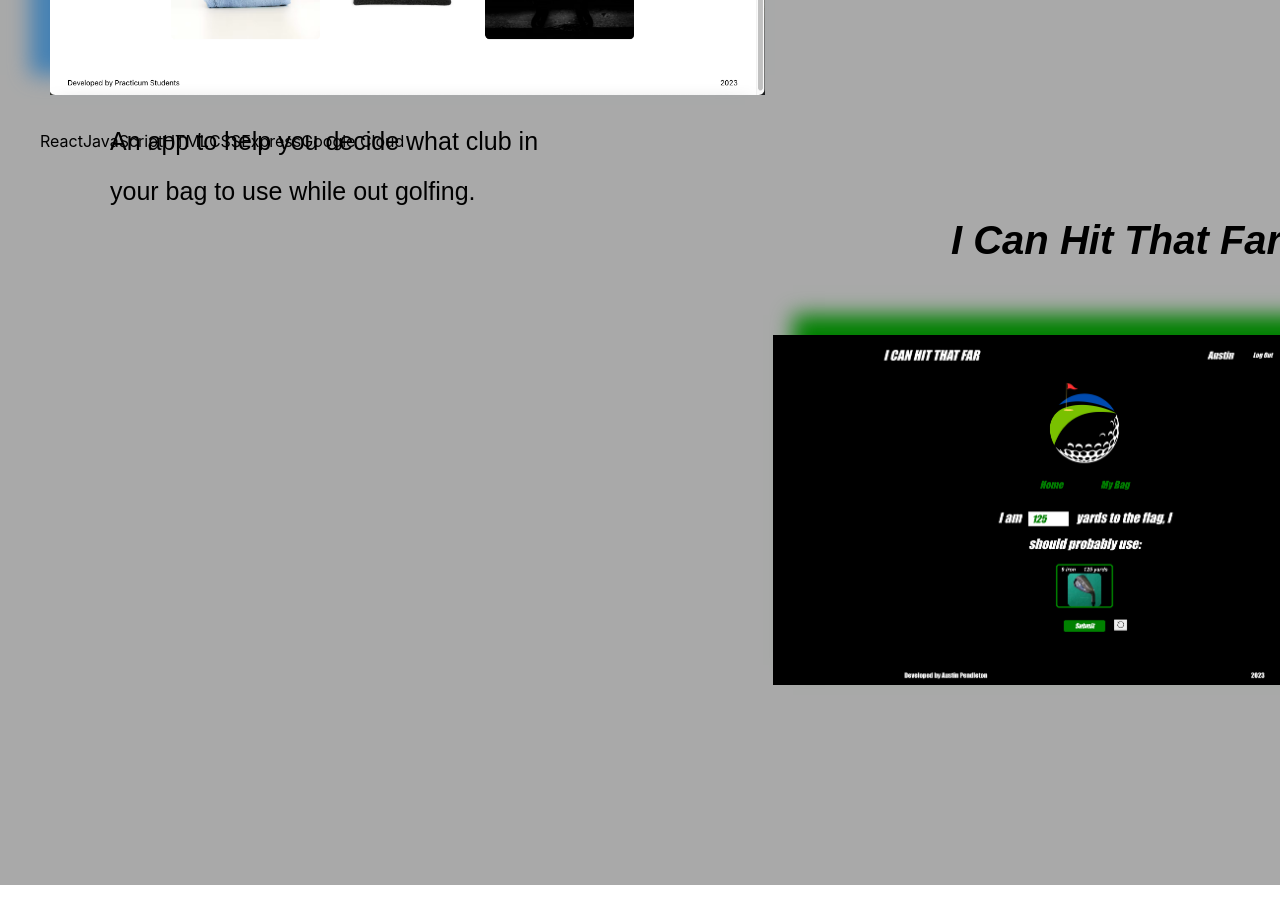
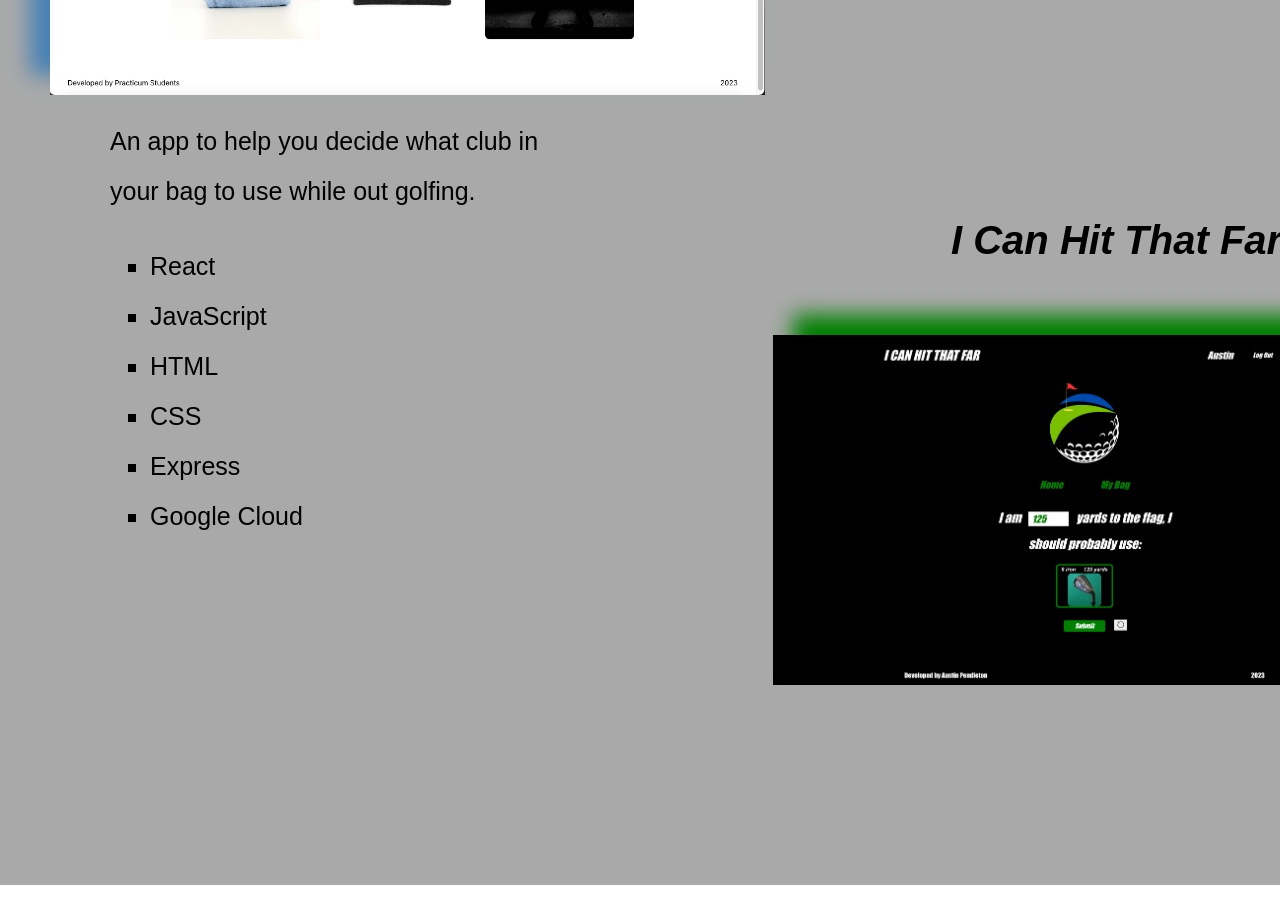
Before and after one commit to austinpendleton/portfolio_se, a React (Create React App) app: page / in a window 1280 px wide. Shown: the part 2120-3043 px from the top of the page. Built offline with nearby package versions, Linux system fonts and the light colour scheme; a web font is replaced by a local one.

Commit message:
Projects additions

```diff
--- a/src/blocks/Projects.css
+++ b/src/blocks/Projects.css
@@ -100,3 +100,18 @@
 .wtwr__list-item {
   margin-right: 20px;
 }
+.golf__list {
+  display: flex;
+  position: relative;
+  left: 110px;
+  top: 110px;
+  font-family: "Playfair-Display", sans-serif;
+  font-size: 25px;
+  line-height: 50px;
+  color: black;
+  max-width: 440px;
+  list-style-type: square;
+  flex-wrap: wrap;
+  justify-content: flex-start;
+  flex-direction: column;
+}
```
